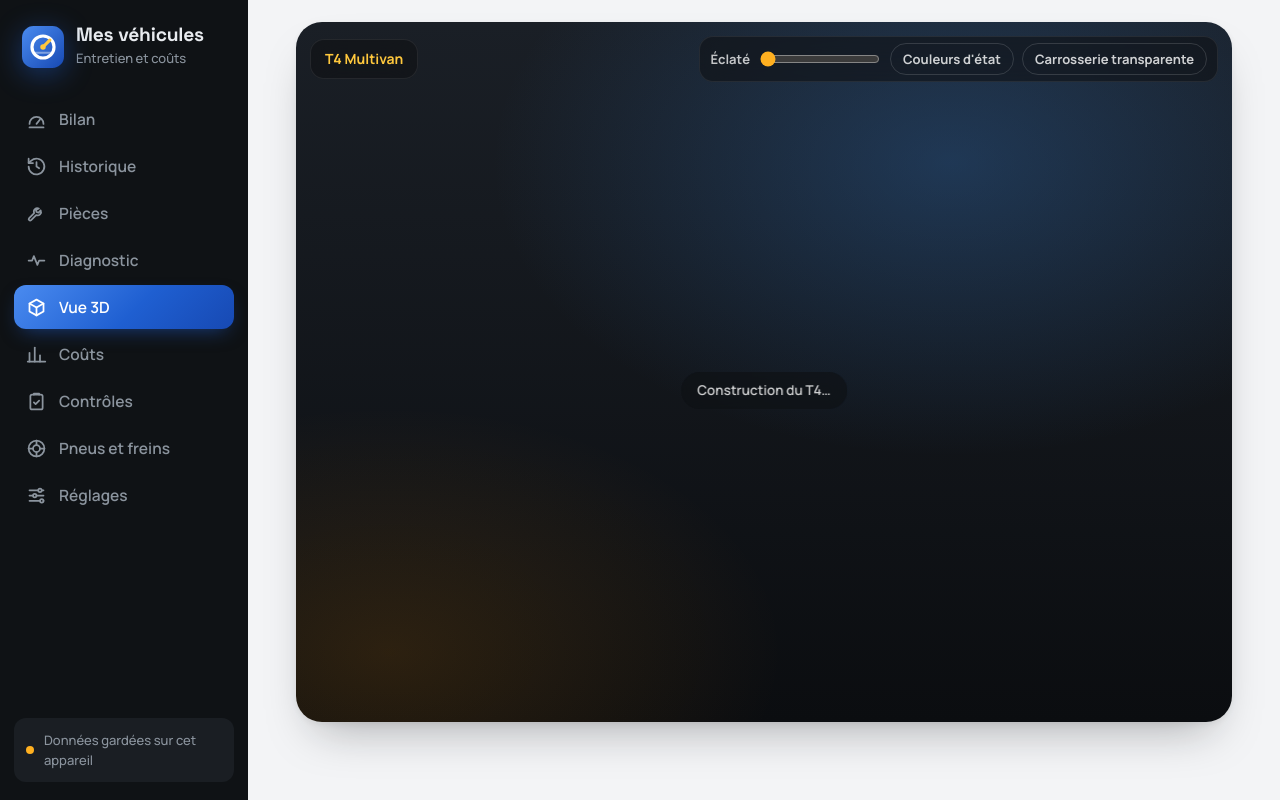
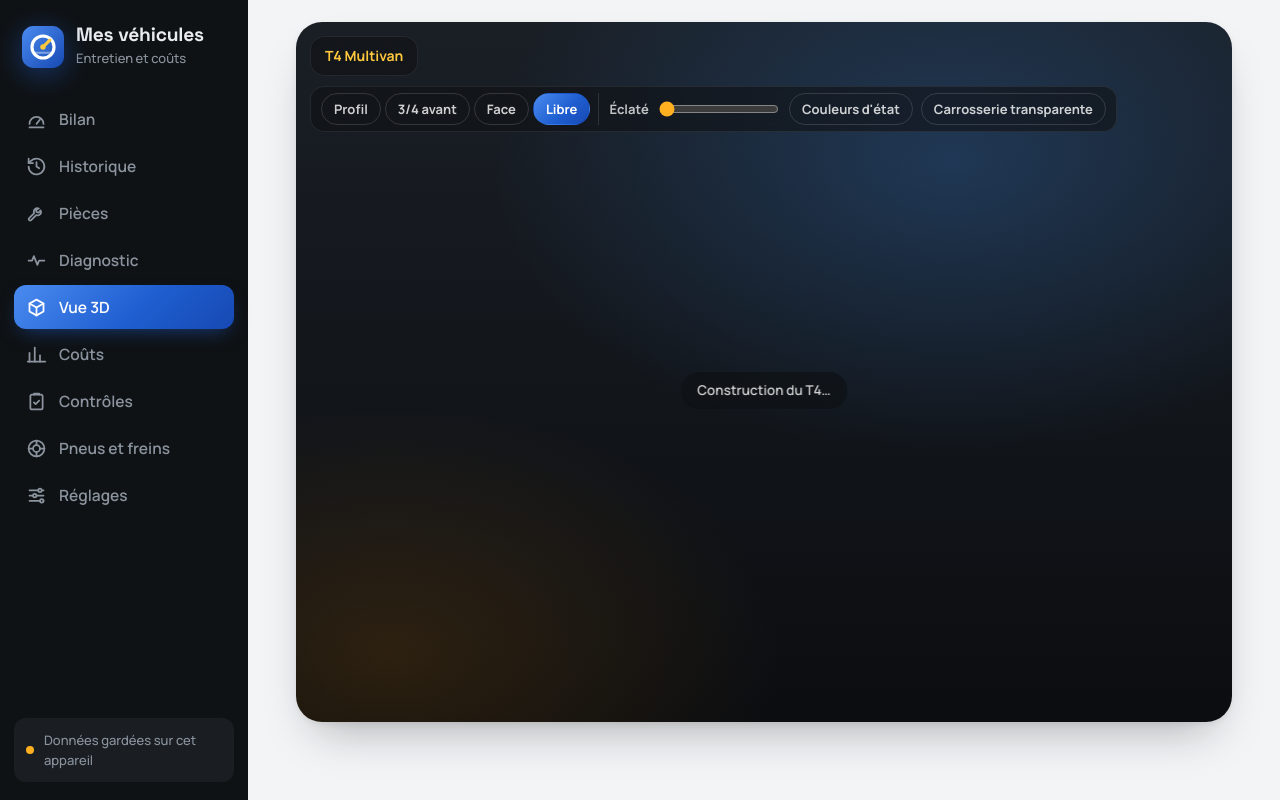
Before and after one commit to lucasyoann44117/gestion-vehicules, an ASP.NET Core app: page /3d in a window 1280 px wide. Run offline with ASP.NET Core 8, Linux system fonts and the light colour scheme; data that the repository does not hold is empty; database files in the repository are not loaded; some libraries are stand-ins or nearby versions.

Commit message:
3D et silhouette recalées sur la photo de profil du T4, photos masquées
- Essieu avant sous le bas du pare-brise, phares, calandre et pare-chocs
  remontés, joints de portes, trappe à carburant, poignées
- Silhouette des schémas redessinée à l'échelle de la photo
- Boutons de vue Profil, 3/4 avant, Face, Libre pour comparer aux photos
- Galerie de photos désactivée : les photos servent à la modélisation,
  aucun stockage n'est créé

Co-Authored-By: Claude Opus 5.5 <noreply@anthropic.com>

```diff
--- a/src/Vehicules.Web/Pages/Fiche.razor
+++ b/src/Vehicules.Web/Pages/Fiche.razor
@@ -94,8 +94,8 @@ else
                 <div class="carte fiche-bloc gabarit">
                     <svg viewBox="0 0 320 150" aria-hidden="true">
                         <use href="#s-@v.Silhouette" x="0" y="10" width="320" height="130" />
-                        <path d="M14 145h294" class="cote" /><path d="M14 140v10M308 140v10" class="cote" />
-                        <path d="M70 128v10M250 128v10M70 133h180" class="cote" />
+
+                        <path d="M63.5 140v8M267 140v8M63.5 144h203.5" class="cote" />
                     </svg>
                     <div class="cotes">
                         <span>Longueur <b>@Metres(id.LongueurM)</b></span>
--- a/src/Vehicules.Web/Pages/Vue3D.razor
+++ b/src/Vehicules.Web/Pages/Vue3D.razor
@@ -23,6 +23,12 @@
             }
         </nav>
         <div class="reglages-3d">
+            <span class="vues-3d" role="group" aria-label="Angle de vue">
+                @foreach (var (cle, nom) in new[] { ("profil", "Profil"), ("troisQuarts", "3/4 avant"), ("face", "Face"), ("libre", "Libre") })
+                {
+                    <button class="puce-3d @(vueActive == cle ? "active" : "")" @onclick="() => Vue(cle)">@nom</button>
+                }
+            </span>
             <label>Éclaté <input type="range" min="0" max="100" value="@eclat" @oninput="Eclater" /></label>
             <button class="puce-3d @(etats ? "active" : "")" @onclick="BasculerEtats">Couleurs d'état</button>
             <button class="puce-3d @(fantome ? "active" : "")" @onclick="BasculerCarrosserie">Carrosserie transparente</button>
@@ -176,6 +182,15 @@
         if (module is not null) await module.InvokeVoidAsync("choisirPiece", cle);
     }
 
+    private string vueActive = "libre";
+
+    private async Task Vue(string cle)
+    {
+        vueActive = cle;
+        piece = null;
+        if (module is not null) await module.InvokeVoidAsync("vue", cle);
+    }
+
     private async Task Eclater(ChangeEventArgs e)
     {
         eclat = int.Parse(e.Value?.ToString() ?? "0");
--- a/src/Vehicules.Web/wwwroot/css/app.css
+++ b/src/Vehicules.Web/wwwroot/css/app.css
@@ -762,6 +762,7 @@ details > summary { cursor: pointer; }
   border-radius: 999px; padding: 5px 12px; font: inherit; font-size: 13px; cursor: pointer;
 }
 .puce-3d.active { background: var(--degrade-principal); color: var(--sur-principal); border-color: transparent; }
+.vues-3d { display: inline-flex; gap: 4px; padding-right: 8px; margin-right: 2px; border-right: 1px solid rgb(255 255 255 / .12); }
 .etat-3d, .aide-3d {
   position: absolute; left: 50%; transform: translateX(-50%); z-index: 2; margin: 0;
   padding: 8px 16px; border-radius: 999px; background: rgb(15 18 21 / .65); font-size: 13.5px; font-weight: 600;
--- a/src/Vehicules.Web/wwwroot/index.html
+++ b/src/Vehicules.Web/wwwroot/index.html
@@ -55,22 +55,28 @@
         <symbol id="i-3d" viewBox="0 0 24 24" fill="none" stroke="currentColor" stroke-width="2" stroke-linecap="round" stroke-linejoin="round"><path d="M12 3 4 7.5v9L12 21l8-4.5v-9z" /><path d="M4 7.5 12 12l8-4.5" /><path d="M12 12v9" /></symbol>
         <symbol id="i-diag" viewBox="0 0 24 24" fill="none" stroke="currentColor" stroke-width="2" stroke-linecap="round" stroke-linejoin="round"><path d="M3 12h4l2-5 4 10 2-5h6" /></symbol>
         <symbol id="i-photo" viewBox="0 0 24 24" fill="none" stroke="currentColor" stroke-width="2" stroke-linecap="round" stroke-linejoin="round"><path d="M4 8h3l2-3h6l2 3h3a1 1 0 0 1 1 1v10a1 1 0 0 1-1 1H4a1 1 0 0 1-1-1V9a1 1 0 0 1 1-1z" /><circle cx="12" cy="13.5" r="3.5" /></symbol>
-        <symbol id="i-micro"viewBox="0 0 24 24" fill="none" stroke="currentColor" stroke-width="2" stroke-linecap="round" stroke-linejoin="round"><rect x="9" y="3" width="6" height="11" rx="3" /><path d="M5 11a7 7 0 0 0 14 0M12 18v3" /></symbol>
-        <symbol id="i-plus"viewBox="0 0 24 24" fill="none" stroke="currentColor" stroke-width="2" stroke-linecap="round"><circle cx="5" cy="12" r="1.5" /><circle cx="12" cy="12" r="1.5" /><circle cx="19" cy="12" r="1.5" /></symbol>
+        <symbol id="i-micro" viewBox="0 0 24 24" fill="none" stroke="currentColor" stroke-width="2" stroke-linecap="round" stroke-linejoin="round"><rect x="9" y="3" width="6" height="11" rx="3" /><path d="M5 11a7 7 0 0 0 14 0M12 18v3" /></symbol>
+        <symbol id="i-plus" viewBox="0 0 24 24" fill="none" stroke="currentColor" stroke-width="2" stroke-linecap="round"><circle cx="5" cy="12" r="1.5" /><circle cx="12" cy="12" r="1.5" /><circle cx="19" cy="12" r="1.5" /></symbol>
         <symbol id="i-ajout" viewBox="0 0 24 24" fill="none" stroke="currentColor" stroke-width="2.4" stroke-linecap="round"><path d="M12 5v14M5 12h14" /></symbol>
         <symbol id="i-compteur" viewBox="0 0 24 24" fill="none" stroke="currentColor" stroke-width="2" stroke-linecap="round" stroke-linejoin="round"><circle cx="12" cy="12" r="9" /><path d="m12 12 4-3" /><path d="M7 16h10" /></symbol>
         <symbol id="i-alerte" viewBox="0 0 24 24" fill="none" stroke="currentColor" stroke-width="2" stroke-linecap="round" stroke-linejoin="round"><path d="M10.3 3.9 1.8 18a2 2 0 0 0 1.7 3h17a2 2 0 0 0 1.7-3L13.7 3.9a2 2 0 0 0-3.4 0z" /><path d="M12 9v4M12 17h0" /></symbol>
         <symbol id="i-document" viewBox="0 0 24 24" fill="none" stroke="currentColor" stroke-width="2" stroke-linecap="round" stroke-linejoin="round"><path d="M14 3H7a2 2 0 0 0-2 2v14a2 2 0 0 0 2 2h10a2 2 0 0 0 2-2V8z" /><path d="M14 3v5h5" /></symbol>
         <!-- Silhouettes de profil, dessinées pour l'application. -->
         <symbol id="s-van" viewBox="0 0 320 130">
-            <path d="M14 96V30q0-12 12-12h204q10 0 16 8l18 24q34 6 40 16 4 6 4 16v14q0 6-6 6h-26a26 26 0 0 0-52 0H96a26 26 0 0 0-52 0H20q-6 0-6-6z" fill="currentColor" />
-            <path d="M24 26h46v26H24zM78 26h70v26H78zM156 26h64v26h-64zM228 26h8q4 0 7 4l16 22h-31z" fill="#0c0e11" opacity=".55" />
-            <path d="M152 30v62M224 30v62" stroke="#0c0e11" stroke-width="1.5" opacity=".35" />
-            <path d="M14 66h294" stroke="#fff" stroke-width="2" opacity=".18" />
-            <path d="M292 68h12v8h-12z" fill="#fff6d0" opacity=".9" />
-            <path d="M14 88h30M96 88h128M276 88h32" stroke="#0c0e11" stroke-width="5" opacity=".35" />
-            <circle cx="70" cy="102" r="20" fill="#0c0e11" /><circle cx="70" cy="102" r="9" fill="#b8bec6" /><circle cx="70" cy="102" r="3" fill="#0c0e11" />
-            <circle cx="250" cy="102" r="20" fill="#0c0e11" /><circle cx="250" cy="102" r="9" fill="#b8bec6" /><circle cx="250" cy="102" r="3" fill="#0c0e11" />
+            <!-- Profil du T4 Multivan long nez, à l'échelle de la photo de profil (66,8 px pour 1 m). -->
+            <path d="M0 104V6Q0 0 7 0H224Q230 0 233 6L270 41Q272 43 276 44L311 54Q320 57 320 66V102Q320 108 314 108H295A28 28 0 0 0 239 108H92A28 28 0 0 0 35 108H6Q0 108 0 104Z" fill="currentColor" />
+            <path d="M250.5 44.5H193.7V8H231.8ZM179.7 8H138.3V44.5H179.7ZM135.6 8H96.2V44.5H135.6ZM89 8H17.4V44.5H89Z" fill="#0c0e11" opacity=".62" />
+            <path d="M233 6 270 41" stroke="#0c0e11" stroke-width="3" opacity=".5" />
+            <path d="M193.7 8V104M93.5 8V104M93.5 102H193.7" stroke="#0c0e11" stroke-width="1.2" opacity=".35" fill="none" />
+            <path d="M0 74H320M296 80H320M0 85H30" stroke="#fff" stroke-width="1.6" opacity=".22" />
+            <rect x="228" y="36" width="8" height="12" rx="2" fill="currentColor" stroke="#0c0e11" stroke-opacity=".3" />
+            <rect x="174" y="50" width="7" height="4" rx="1" fill="#0c0e11" opacity=".6" />
+            <rect x="314.5" y="62" width="5.5" height="11" rx="1.5" fill="#f3f6fa" />
+            <rect x="315.5" y="96" width="4.5" height="5" rx="1" fill="#ffc83d" />
+            <rect x="0" y="74" width="3.5" height="13" rx="1" fill="#d9362b" />
+            <text x="48" y="58" font-size="7" font-style="italic" font-weight="700" fill="#fff" opacity=".45" font-family="sans-serif">ATLANTIS</text>
+            <circle cx="63.5" cy="108" r="22" fill="#0c0e11" /><circle cx="63.5" cy="108" r="13" fill="#c9ced4" /><circle cx="63.5" cy="108" r="3" fill="#0c0e11" />
+            <circle cx="267" cy="108" r="22" fill="#0c0e11" /><circle cx="267" cy="108" r="13" fill="#c9ced4" /><circle cx="267" cy="108" r="3" fill="#0c0e11" />
         </symbol>
         <symbol id="s-citadine" viewBox="0 0 320 130">
             <path d="M40 100V78c0-10 6-17 15-20l30-8 32-26c8-6 17-9 27-9h66c14 0 24 5 32 15l22 28c18 3 28 10 28 24v18c0 4-3 6-7 6h-16a26 26 0 0 0-52 0h-118a26 26 0 0 0-52 0H46c-4 0-6-3-6-6z" fill="currentColor" opacity=".9" />
```
Also changed, not shown: src/Vehicules.Web/Services/ServicePhotos.cs (+7 -1 lines), src/Vehicules.Web/wwwroot/js/t4-3d.js (+41 -19 lines).
